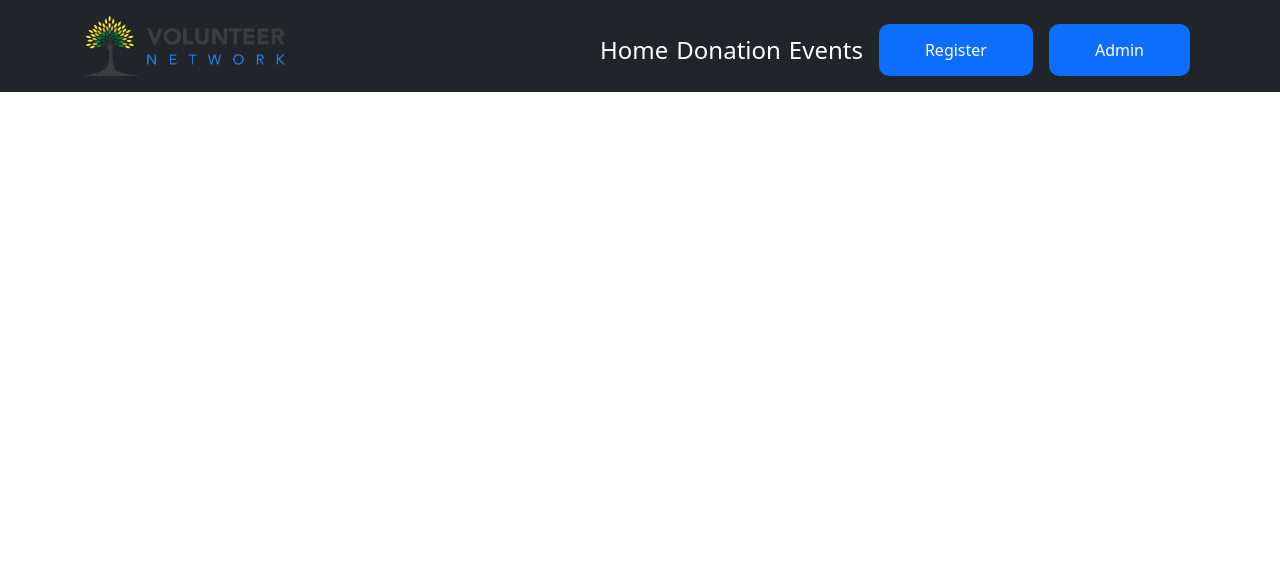
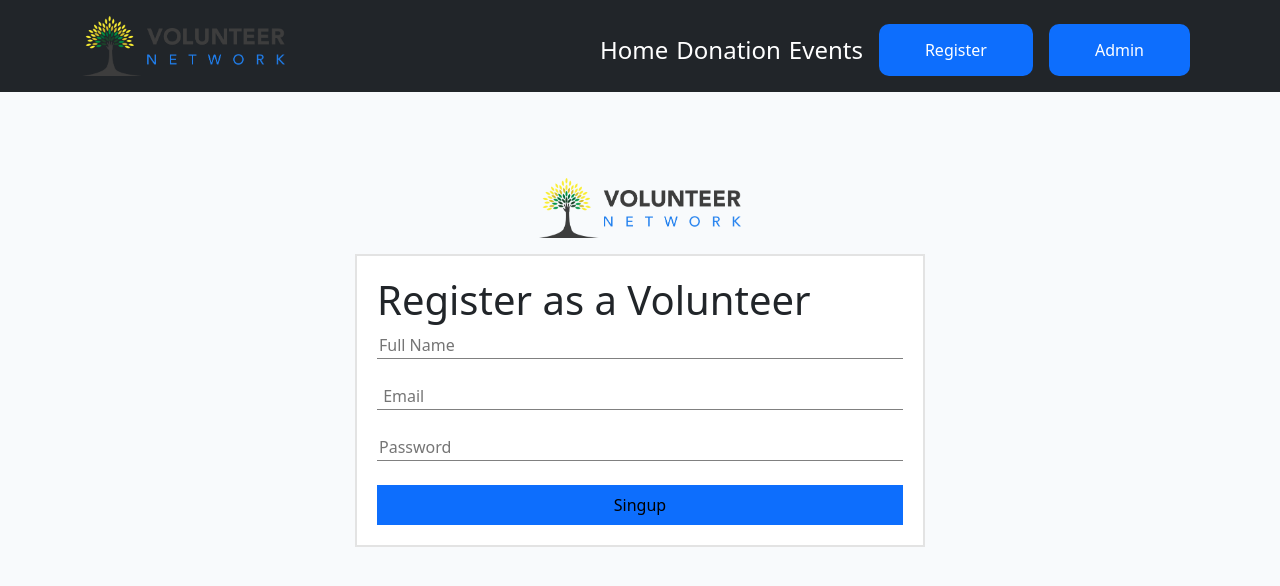
Before and after one commit to ajoy45/helples-people, a React (Create React App) app: page /account in a window 1280 px wide. Shown: the top 586 px of the page. Built offline with nearby package versions, Linux system fonts and the light colour scheme.

Commit message:
singup design add

```diff
--- a/src/App.js
+++ b/src/App.js
@@ -7,6 +7,7 @@ import Event from './pages/Event/Event';
 import Header from './Header/Header';
 import Register from './pages/Register/Register';
 import Volunter from './pages/Volunter/Volunter';
+import Createaccount from './pages/Createaccount/Createaccount'
 function App() {
   return (
     <div >
@@ -17,6 +18,8 @@ function App() {
            <Route path="event" element={<Event></Event>}></Route>
            <Route path="register" element={<Register></Register>}></Route>
            <Route path="volunter" element={<Volunter></Volunter>}></Route>
+           <Route path="account" element={<Createaccount></Createaccount>}></Route>
+
         </Routes>
     </div>
   );
--- /dev/null
+++ b/src/pages/Createaccount/Createaccount.js
@@ -0,0 +1,25 @@
+import React from 'react';
+import styles from './Createaccount.module.css'
+import image from '../../images/logos/Group 1329.png';
+const Volunter = () => {
+    return (
+        <div className={styles.account_container}>
+            <div className='text-center p-3'>
+                <img width={202.81} src={image} alt="" />
+            </div>
+            <div className={styles.account_form_container}>
+                <h1>Register as a Volunteer</h1>
+                <form >
+                    <input className='w-100 mb-4' type="text" name="" placeholder='Full Name' /><br></br>
+                    <input className='w-100 mb-4' type="text" name="" placeholder=' Email' /><br></br>
+                    <input className='w-100 mb-4' type="password" name="" placeholder='Password' />
+                    <input className='w-100 bg-primary border-0 p-2' type="submit" value="Singup" />
+                </form>
+            </div>
+
+
+        </div>
+    );
+};
+
+export default Volunter;
--- /dev/null
+++ b/src/pages/Createaccount/Createaccount.module.css
@@ -0,0 +1,29 @@
+.account_container{
+    background-color: #f8fafc;
+    padding: 70px;
+}
+.account_form_container{
+    width: 50%;
+    margin: 0 auto;
+    border: 2px solid #e3e3e3 ;
+    padding: 20px;
+    background-color: white;
+}
+.account_form_container input{
+    border-top: 0;
+    border-left: 0;
+    border-right: 0;
+    border-bottom: 1px solid gray;
+}
+.account_form_container input:focus{
+    outline: none !important;
+}
+.volunter_form_container textarea{
+    border-top: 0;
+    border-left: 0;
+    border-right: 0;
+    border-bottom: 1px solid gray;
+}
+.volunter_form_container textarea:focus{
+    outline: none !important;
+}
--- a/src/pages/Register/Register.js
+++ b/src/pages/Register/Register.js
@@ -28,7 +28,7 @@ const Register = () => {
             </div>
             <div className={styles.google_container}>
                 <button onClick={handelGoogleSin} className='mb-2 w-75 '><img className='me-4' width={31} height={31.74} src={googleImg} alt='imag'></img>Continue With Google</button>
-                <p>Don't have an account?<Link to='/volunter' className='text-decoration-none'>Create an account</Link></p>
+                <p>Don't have an account?<Link to='/account' className='text-decoration-none'>Create an account</Link></p>
             </div>
 
 
```
